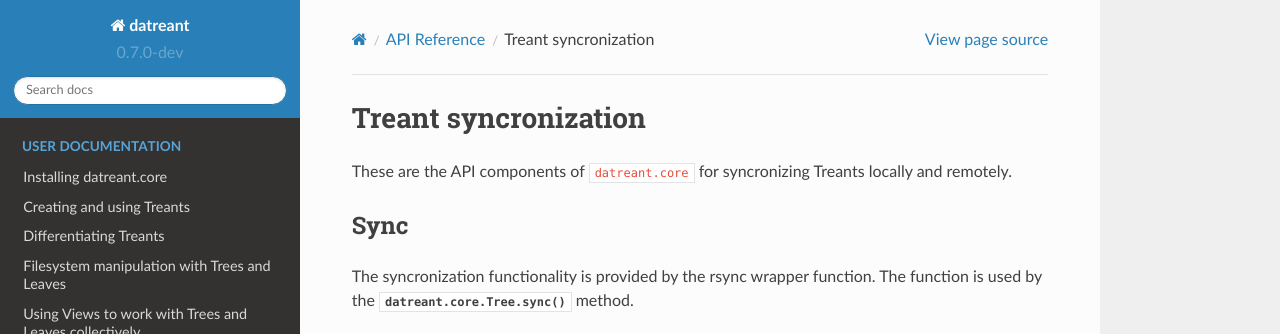
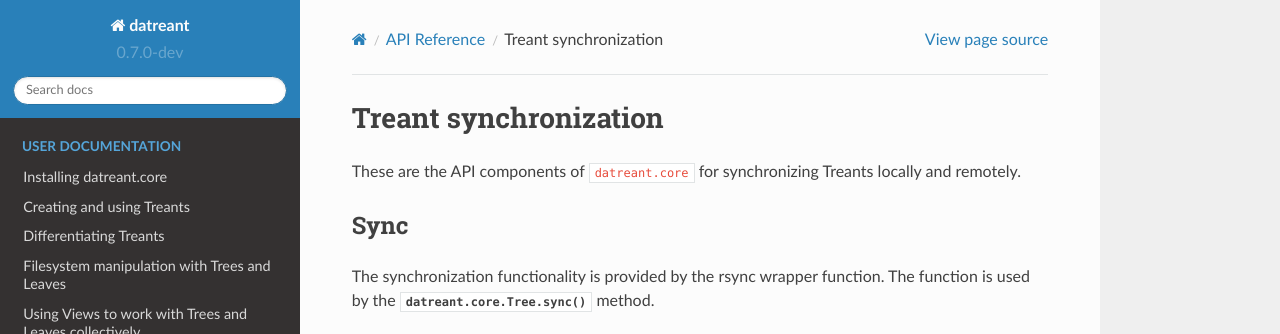
Before and after one commit to datreant/datreant, a Sphinx documentation site: the page built from docs/api_rsync.rst, in a window 1280 px wide, cut to the strip 0-334 px from the top of the page. Built offline with Sphinx 7.4.7 and the Read the Docs theme 2.0.0, drawn with Linux system fonts in a browser that asks for light colours; the version number is read from the project's files by our own code; some of the changed text lies outside the part shown.

Commit message:
Typo correction

```diff
--- a/docs/api_rsync.rst
+++ b/docs/api_rsync.rst
@@ -1,13 +1,13 @@
-Treant syncronization
-=====================
-These are the API components of ``datreant.core`` for syncronizing
+Treant synchronization
+======================
+These are the API components of ``datreant.core`` for synchronizing
 Treants locally and remotely.
 
 .. _Sync_api:
 
 Sync
 ----
-The syncronization functionality is provided by the rsync wrapper function.
+The synchronization functionality is provided by the rsync wrapper function.
 The function is used by the :py:meth:`datreant.core.Tree.sync` method.
 
 .. autofunction:: datreant.core.rsync.rsync
```
